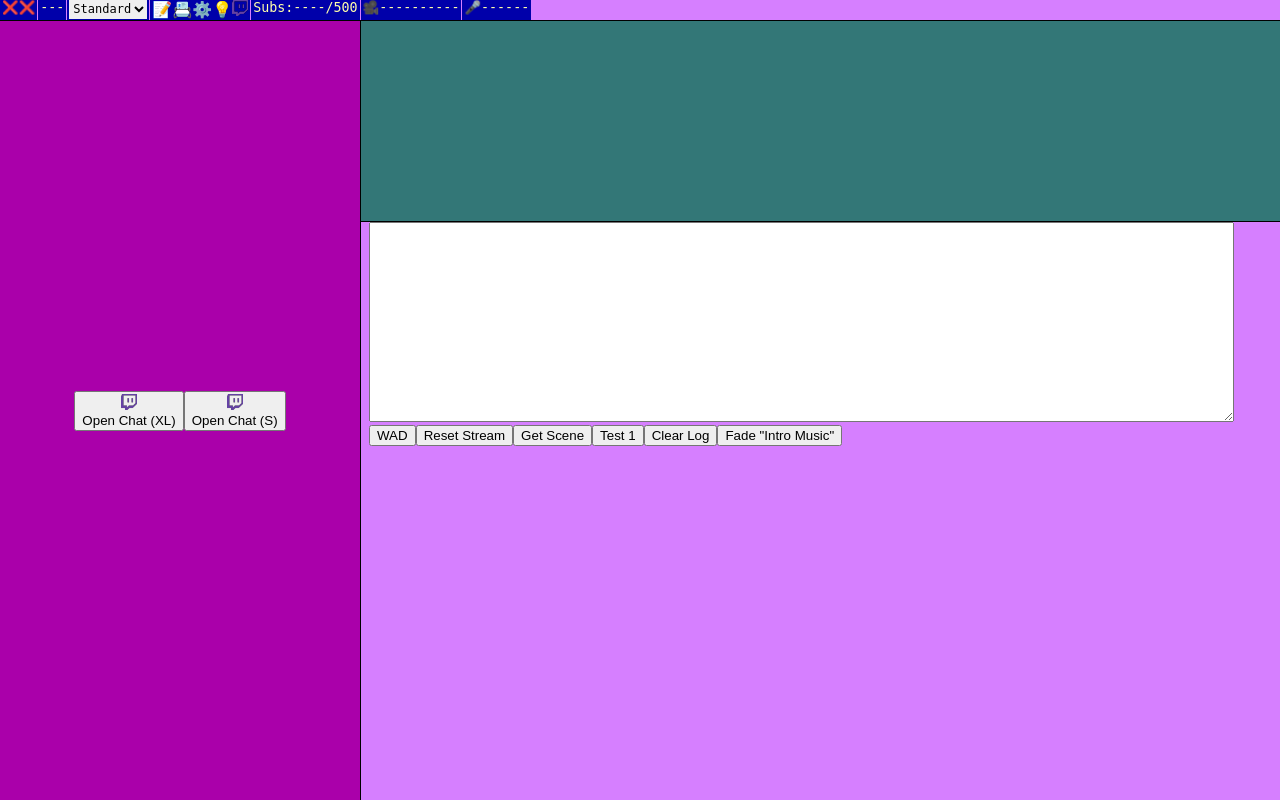
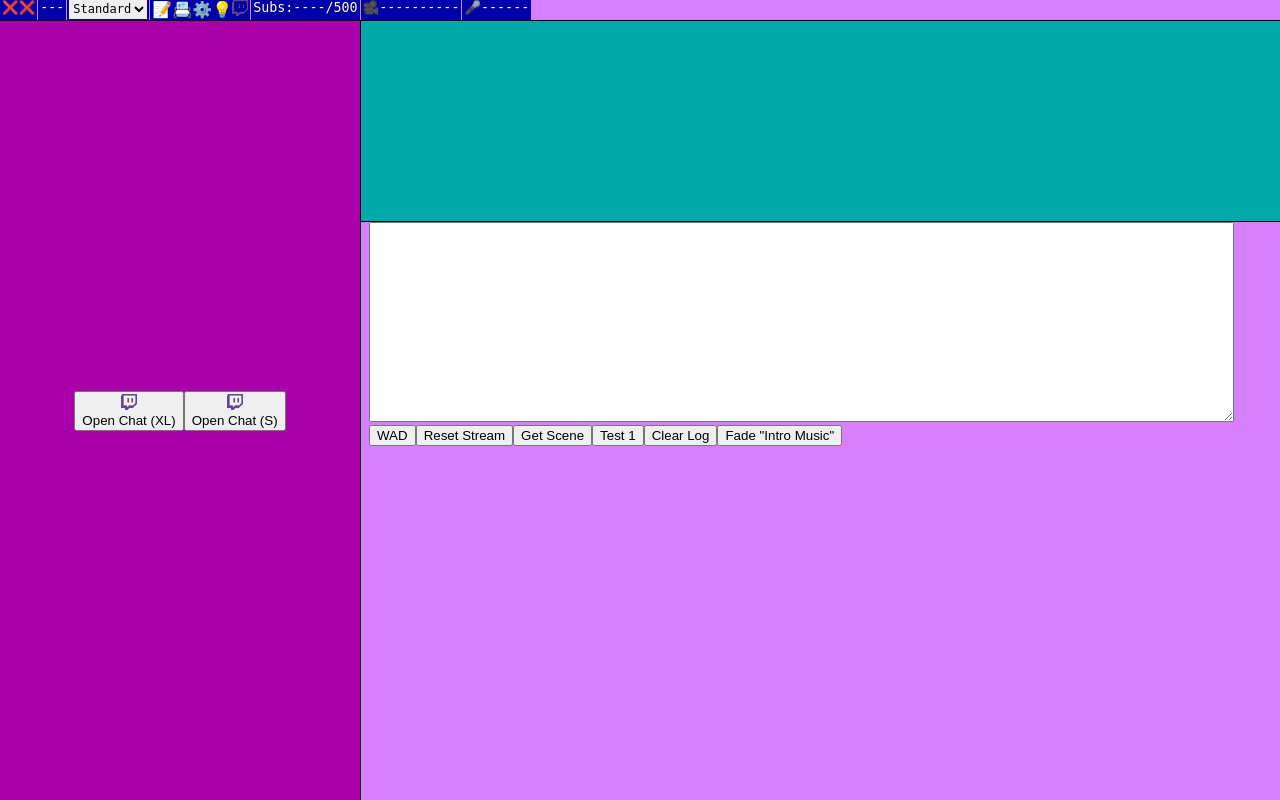
Before and after one commit to DrDos0016/cdosstream, a Django app: page / in a window 1280 px wide. Run offline with Django 4.2, Linux system fonts and the light colour scheme; data that the repository does not hold is empty.

Commit message:
Better styling of events in log. Click icons to auto-replay event.

```diff
--- a/cdosstream/static/cdosstream/css/wozzt-scp-dynamic.css
+++ b/cdosstream/static/cdosstream/css/wozzt-scp-dynamic.css
@@ -1,4 +1,68 @@
 * { box-sizing:border-box; }
+
+@font-face
+{
+    /* http://int10h.org/oldschool-pc-fonts/readme/ */
+    font-family: 'cp437';
+    src: url('/static/cdosstream/font/PxPlus_IBM_EGA_8x14.ttf');
+    font-weight: normal;
+    font-style: normal;
+}
+
+.cp437 { font-family: "cp437"; }
+
+:root {
+    --ega-blue: #55F;
+    --ega-green: #5F5;
+    --ega-cyan: #5FF;
+    --ega-red: #F55;
+    --ega-purple: #F5F;
+    --ega-yellow: #FF5;
+    --ega-white: #FFF;
+    --ega-gray: #AAA;
+    --ega-black: #000;
+    --ega-darkblue: #00A;
+    --ega-darkgreen: #0A0;
+    --ega-darkcyan: #0AA;
+    --ega-darkred: #A00;
+    --ega-darkpurple: #A0A;
+    --ega-darkyellow: #A50;
+    --ega-darkgray: #555;
+}
+
+.ega-blue { color:var(--ega-blue); }
+.ega-green { color:var(--ega-green); }
+.ega-cyan { color:var(--ega-cyan); }
+.ega-red { color:var(--ega-red); }
+.ega-purple { color:var(--ega-purple); }
+.ega-yellow { color:var(--ega-yellow); }
+.ega-white { color:var(--ega-white); }
+.ega-gray { color:var(--ega-gray); }
+.ega-black { color:var(--ega-black); }
+.ega-darkblue { color:var(--ega-darkblue); }
+.ega-darkgreen { color:var(--ega-darkgreen); }
+.ega-darkcyan { color:var(--ega-darkcyan); }
+.ega-darkred { color:var(--ega-darkred); }
+.ega-darkpurple { color:var(--ega-darkpurple); }
+.ega-darkyellow { color:var(--ega-darkyellow); }
+.ega-darkgray { color:var(--ega-darkgray); }
+.ega-blue-bg { background-color:var(--ega-blue); }
+.ega-green-bg { background-color:var(--ega-green); }
+.ega-cyan-bg { background-color:var(--ega-cyan); }
+.ega-red-bg { background-color:var(--ega-red); }
+.ega-purple-bg { background-color:var(--ega-purple); }
+.ega-yellow-bg { background-color:var(--ega-yellow); }
+.ega-white-bg { background-color:var(--ega-white); }
+.ega-gray-bg { background-color:var(--ega-gray); }
+.ega-black-bg { background-color:var(--ega-black); }
+.ega-darkblue-bg { background-color:var(--ega-darkblue); }
+.ega-darkgreen-bg { background-color:var(--ega-darkgreen); }
+.ega-darkcyan-bg { background-color:var(--ega-darkcyan); }
+.ega-darkred-bg { background-color:var(--ega-darkred); }
+.ega-darkpurple-bg { background-color:var(--ega-darkpurple); }
+.ega-darkyellow-bg { background-color:var(--ega-darkyellow); }
+.ega-darkgray-bg { background-color:var(--ega-darkgray); }
+.ega-transparent-bg { background-color:transparent; }
 
 body
 {
@@ -39,7 +103,7 @@ main
 #event-log { grid-area:events; }
 #touch-frame { grid-area:touch; }
 
-#event-log { background-color:#377; overflow:auto; }
+#event-log { background-color:var(--ega-darkcyan); overflow:auto; }
 
 #header { background: #D67FFF; display:flex; gap:1px; color:#FFA;}
 #header > div { background:#00A; padding-left:2px; padding-right:2px; min-width:2ch; display:flex; }
@@ -136,27 +200,36 @@ table td
 }
 
 /* Event Log Widget */
-#event-log .event
+#event-log .event .event-row
 {
-    border:1px solid #000;
-    margin-bottom:3px;
+	display:grid;
+    font-family:cp437;
+    font-size:16px;
+    grid-template-areas: "icon pk time user"
+    "icon extra extra extra";
+    grid-template-columns: 16px 5ch 6ch 1fr;
+    border-bottom:1px solid var(--ega-white);
 }
 
-#event-log .event .event-row
+.event-icon
 {
-	display:flex;
-	flex-wrap:wrap;
-	gap:4px;
+    grid-area: icon;
+    background-color: var(--ega-black);
+    font-size:28px;
+    width:16px;
+    height:28px;
+    padding:0px;
+    cursor:pointer;
 }
+.event-pk { grid-area: pk; }
+.event-time { grid-area: time; }
+.event-user { grid-area: user; }
+.event-extra { grid-area: extra; display:flex; gap:1ch; }
+.event-months { color:var(--ega-green); }
+.event-message { color:var(--ega-yellow); }
 
-#event-log .event:nth-child(odd) { background:#DFF; }
-#event-log .event:nth-child(even) { background:#5FF; }
-
-.event-pk { flex:0 0 4ch; }
-.event-time { flex:0 0 6ch; }
-.event-kind { flex:1; overflow:hidden; white-space:nowrap; text-overflow:ellipsis;}
-.event-user { flex:1 0 10ch; text-align:right; }
-.event-message { flex:1; background:#FDF; }
+#event-log .event:nth-child(odd) { background:var(--ega-darkred); color:var(--ega-white); }
+#event-log .event:nth-child(even) { background:var(--ega-darkcyan); color:var(--ega-white); }
 /* End Event Log Widget */
 
 
@@ -174,11 +247,6 @@ table td
     flex:1;
     resize:none;
     margin:0px;
-}
-
-.highlight
-{
-    background:#B0AEFF;
 }
 
 #event-overview
--- a/cdosstream/static/cdosstream/js/stream-control-panel.js
+++ b/cdosstream/static/cdosstream/js/stream-control-panel.js
@@ -308,7 +308,7 @@ $(document).ready(function (){
     console.log("SCP Page is creating SCP_Websocket_Connection");
     ws_connections.scp = new SCP_Websocket_Connection(WEBSOCKET_SERVER_HOST, WEBSOCKET_SERVER_PORT);
     ws_connections.scp.init();
-    console.log("SCP Page is creating OBS_Websocket_Connection");
+    console.log("OBSWS is creating OBS_Websocket_Connection");
     ws_connections.obsws = new OBS_Websocket_Connection("localhost", 4455);
     ws_connections.obsws.init();
     ws_connections.obsws.punt_event = punt_event;
@@ -316,17 +316,12 @@ $(document).ready(function (){
     notepad = new Notepad();
     $("#notepad")[0].addEventListener("keyup", (event) => notepad.restart_timer(event));
 
-    // Stream Timer
-    /*
-    stream_timer = new Stream_Timer();
-    stream_timer.add(5, test_timer_func);
-    let timer_id = setInterval(() => { stream_timer.tick()}, 1000);
-    */
-
     $(".widget-button").click(change_widget);
     $(".connection-icon").click(ws_toggle_connection);
     $(".iframe-launcher").click(launch_iframe);
     $("input[type=submit]").click(post_form);
+
+    $("#event-overview").on("click", ".event-icon", replay_clicked_event);
 
     // Test events
     render_test_events();
@@ -355,23 +350,31 @@ function render_test_events()
 {
     console.log("TEST EVENTS");
     let test_3d_talk = new Registered_Events.Event_Use_The_3d_Talk_Engine({
-        "meta": {"created_at": "2024-01-01 04:20:15.12Z", "kind": "use-the-3d-talk-engine", "pk": 0,  },
+        "meta": {"created_at": "2024-01-01 04:20:15.12Z", "kind": "use-the-3d-talk-engine", "pk": 1033,  },
         "body": {"event": {"user_name": "WorldsOfZZT", "user_input":"The doorbell rings..."}},
     });
     $("#event-overview").prepend(test_3d_talk.as_scp_log());
     let test_bip_bo_beep = new Registered_Events.Event_Bip_Bo_Beep({
-        "meta": {"created_at": "2024-01-01 04:23:28.12Z", "kind": "bip-bo-beep", "pk": 0,  },
-        "body": {"event": {"user_name": "Snorb Probably", "user_input":""}},
+        "meta": {"created_at": "2024-01-01 04:23:28.12Z", "kind": "bip-bo-beep", "pk": 69,  },
+        "body": {"event": {"user_name": "Snorb", "user_input":""}},
     });
     $("#event-overview").prepend(test_bip_bo_beep.as_scp_log());
     let test_scroll = new Registered_Events.Event_Random_Scroll({
-        "meta": {"created_at": "2024-01-01 04:23:28.12Z", "kind": "random-scroll", "pk": 0,  },
-        "body": {"event": {"user_name": "TheBigChungus", "user_input":""}},
+        "meta": {"created_at": "2024-01-01 04:23:28.12Z", "kind": "random-scroll", "pk": 2511,  },
+        "body": {"event": {"user_name": "TheBigChungus_12345612345", "user_input":""}},
     });
     $("#event-overview").prepend(test_scroll.as_scp_log());
     let test_sub_message = new Registered_Events.Event_Channelsubscriptionmessage({
-        "meta": {"created_at": "2024-01-01 04:23:28.12Z", "kind": "channelsubscriptionmessage", "pk": 0,  },
+        "meta": {"created_at": "2024-01-01 04:23:28.12Z", "kind": "channelsubscriptionmessage", "pk": 1550,  },
         "body": {"event": {"user_name": "My_Loyal_Fans", "user_input":"", "message":{"text": "5 Years of Maximum ZZT"}}},
     });
     $("#event-overview").prepend(test_sub_message.as_scp_log());
 }
+
+function replay_clicked_event()
+{
+    let pk = $(this).next(".event-pk").text();
+    $("#id_command").val("replay-event");
+    $("#id_params").val(pk);
+    $("#submit-send-command-form").click();
+}
```
Also changed, not shown: cdosstream/static/cdosstream/js/modules/events.js (+12 -11 lines).
